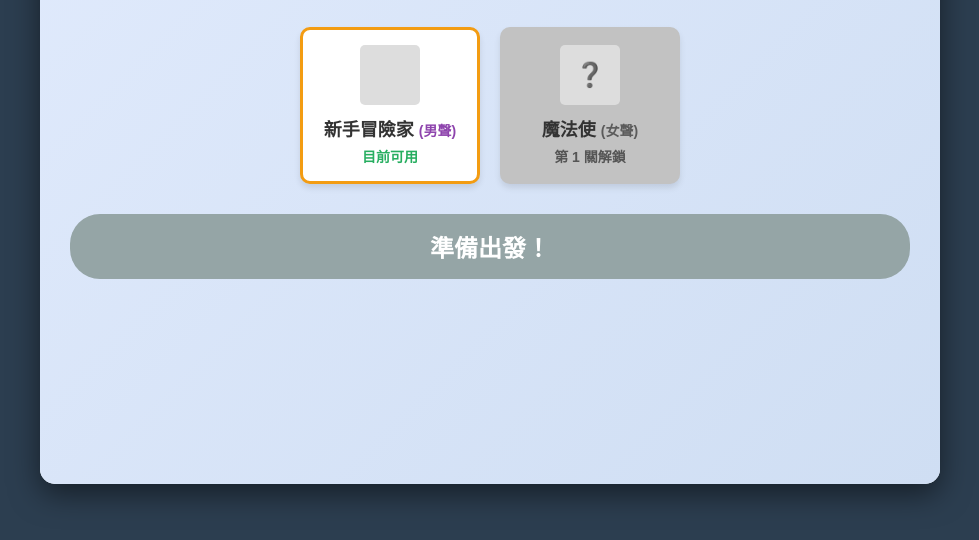
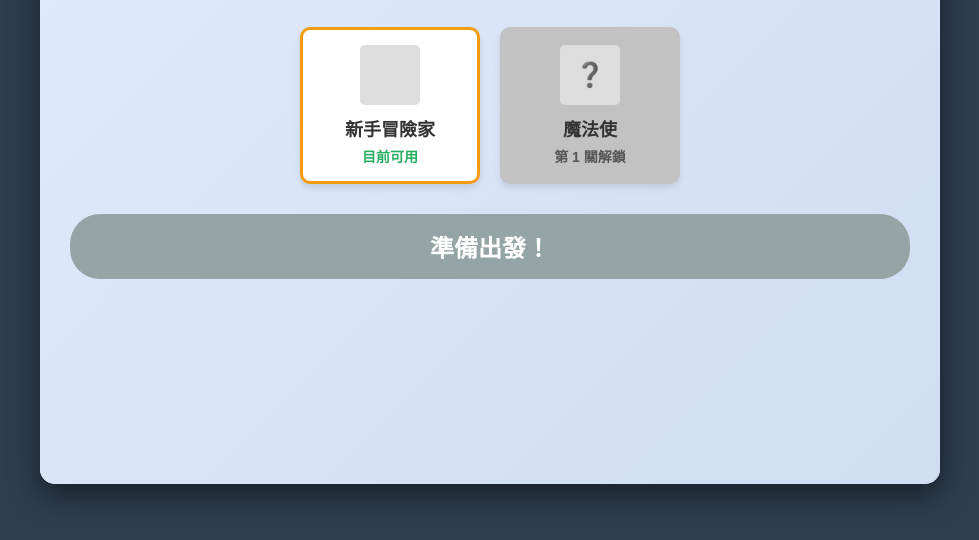
Before and after one commit to j822925/typing-rpg, a plain HTML site: page index.html in a window 1280 px wide. Shown: the part 216-756 px from the top of the page, without its empty margins (150-1129 px from the left). Drawn offline with Linux system fonts and the light colour scheme.

Commit message:
Update index.html

```diff
--- a/index.html
+++ b/index.html
@@ -19,7 +19,7 @@
                 <div class="character-card unlocked" id="char-01">
                     <div class="sprite-preview novice-sprite"></div>
                     <div class="character-info">
-                        <h3>新手冒險家 <span class="voice-tag">(男聲)</span></h3>
+                        <h3>新手冒險家</h3>
                         <p class="status">目前可用</p>
                     </div>
                 </div>
@@ -27,7 +27,7 @@
                 <div class="character-card locked" id="char-02">
                     <div class="sprite-preview locked-sprite">❓</div>
                     <div class="character-info">
-                        <h3>魔法使 <span class="voice-tag">(女聲)</span></h3>
+                        <h3>魔法使</h3>
                         <p class="status">第 1 關解鎖</p>
                     </div>
                 </div>
```
